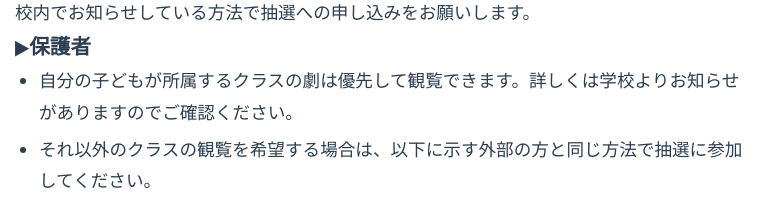
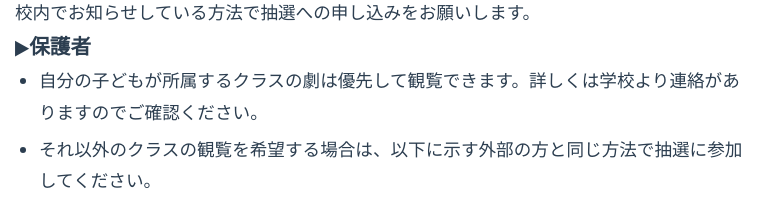
Before and after one commit to KSS-IT-Committee/2025-sousakutenhp, an Astro site: page /page/lottery in a window 1280 px wide. Shown: the part 488-698 px from the top of the page, 257-1035 px from the left. Built offline with nearby package versions, Linux system fonts and the light colour scheme; Astro itself is replaced by a stand-in of ours.

Commit message:
updated lottery.astro

```diff
--- a/src/pages/page/lottery.astro
+++ b/src/pages/page/lottery.astro
@@ -25,7 +25,7 @@ const PageTitle = "抽選について";
             <h3>▶保護者</h3>
             <ul>
                 <li>
-                    自分の子どもが所属するクラスの劇は優先して観覧できます。詳しくは学校よりお知らせがありますのでご確認ください。
+                    自分の子どもが所属するクラスの劇は優先して観覧できます。詳しくは学校より連絡がありますのでご確認ください。
                 </li>
                 <li>
                     それ以外のクラスの観覧を希望する場合は、以下に示す外部の方と同じ方法で抽選に参加してください。
@@ -73,6 +73,7 @@ const PageTitle = "抽選について";
                             小学生未満は保護者の同伴が必要です。小学生は必ず保護者1人と一緒に2人オプションで申し込んでください。
                         </li>
                         <li>2人オプションは中学生以上2人でも選択可能です。</li>
+                        <li><b style="color:red">わかりづらいので図をつけたい</b></li>
                     </ul>
                 </li>
                 <li>
```
